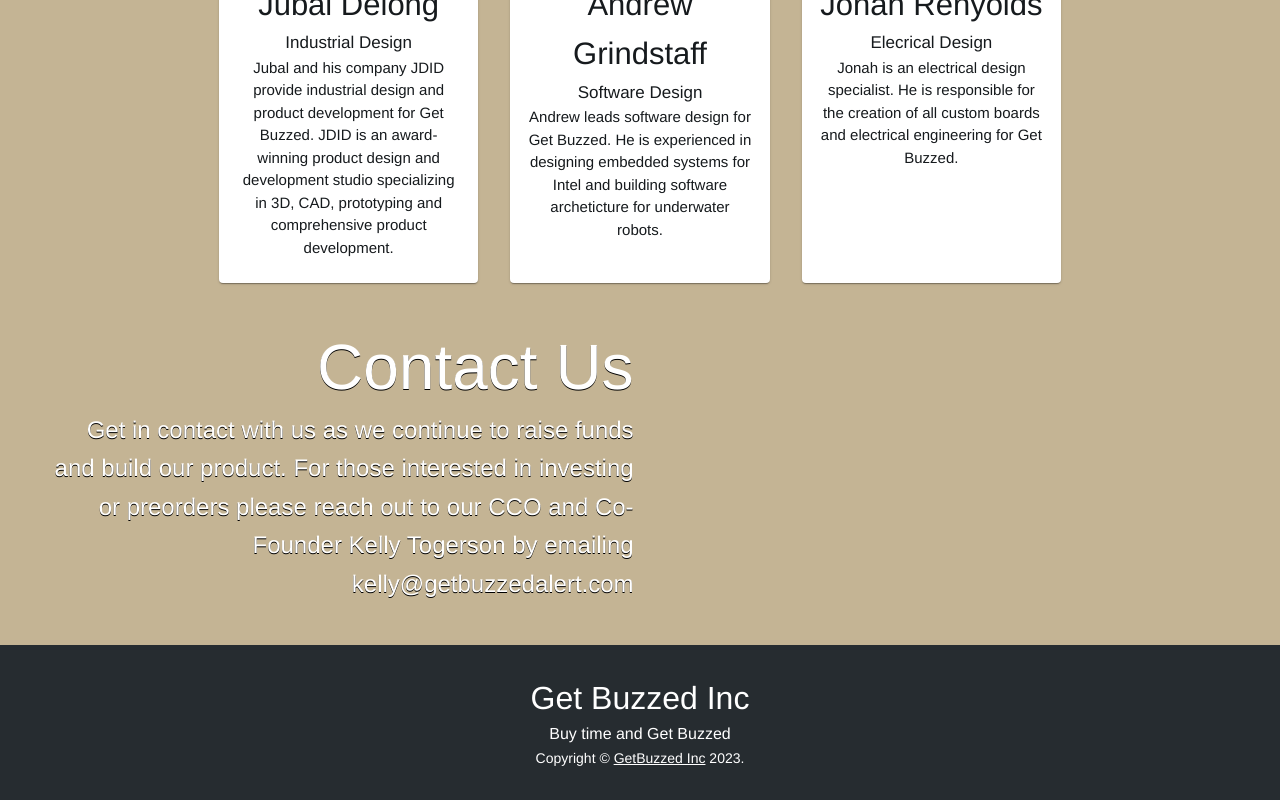
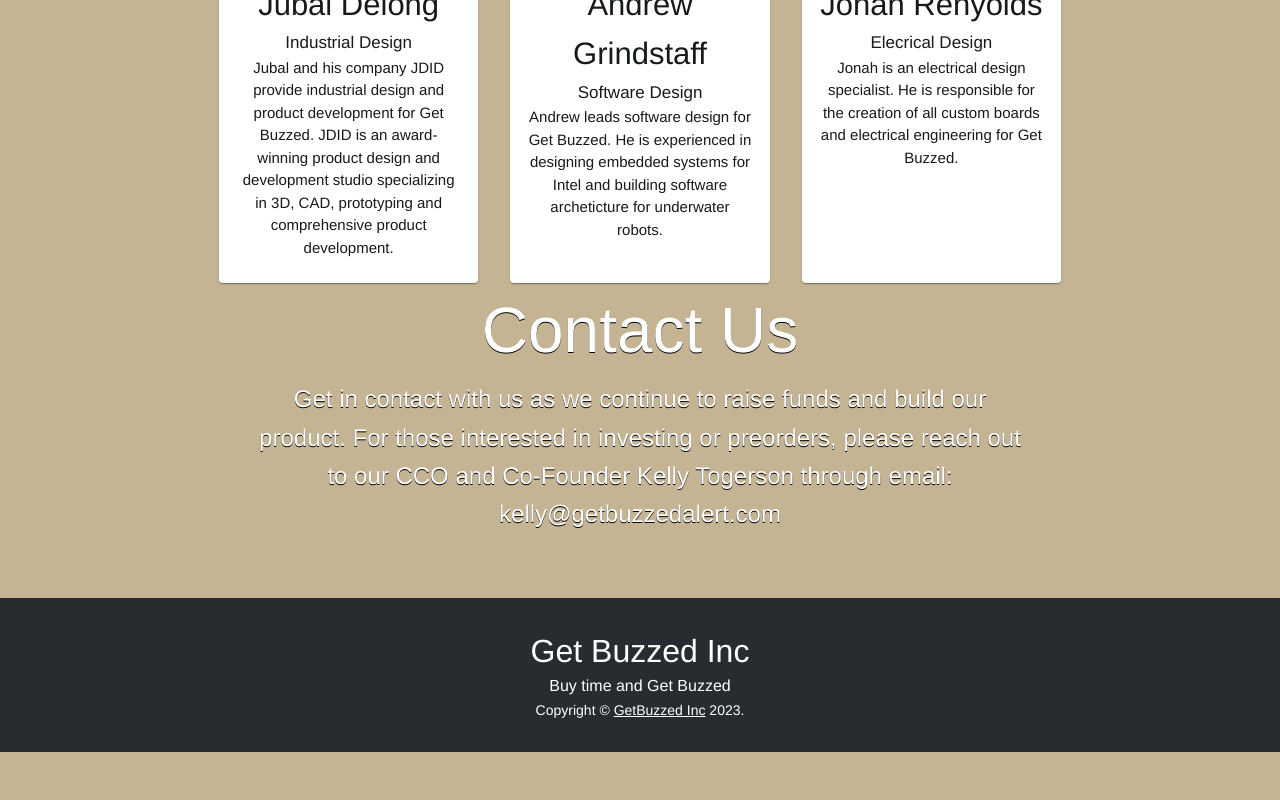
Before and after one commit to ajgrinds/GetBuzzedAlert, a React (Create React App) app in the folder getbuzzed/: page / in a window 1280 px wide. Shown: the part 4524-5324 px from the top of the page. After the commit the page ends 5276 px from the top, so only its background shows below. Built offline with nearby package versions, Linux system fonts and the light colour scheme.

Commit message:
Fixed contact form

```diff
--- a/getbuzzed/src/HomePage.js
+++ b/getbuzzed/src/HomePage.js
@@ -100,7 +100,7 @@
   "Buy time, Get Buzzed."
   ]
 
-const contactUsDescription = "Get in contact with us as we continue to raise funds and build our product. For those interested in investing or preorders please reach out to our CCO and Co-Founder Kelly Togerson by emailing kelly@getbuzzedalert.com"
+const contactUsDescription = "Get in contact with us as we continue to raise funds and build our product. For those interested in investing or preorders, please reach out to our CCO and Co-Founder Kelly Togerson through email: kelly@getbuzzedalert.com"
 
 const footerSlogan = "Buy time and Get Buzzed"
 
@@ -351,22 +351,18 @@
           </Container>
         </div>
         <div id='contact' style={{ margin: "0px 0px 1% 0px" }}>
-        <Grid container>
-        <Grid item key="title" md={6} sx={{ pr:"0.5%", pl:"4%", pt:"0.5%" }}>
           <Typography
-         align="right"
+         align="center"
             component="h3"
             variant="h3"
             color="white"
             fontWeight="fontWeightMedium"
             sx={{ pt:10, textShadow: "0px 1px black"}}
-            style={{ margin: "-10% 0px 1% 0px" }}
+            style={{ margin: "-7% 0px 1% 0px" }}
           >
             Contact Us
           </Typography>
-          <Typography align='right' variant="h6" color="white" style={{ margin: "0px 0px 5% 0px", textShadow: "0px 1px black" }}>{ contactUsDescription }</Typography>
-          </Grid>
-          </Grid>
+          <Typography align='center' variant="h6" color="white" style={{ margin: "0% 20% 5% 20%", textShadow: "0px 1px black" }}>{ contactUsDescription }</Typography>
         </div>
       </main>
       {/* Footer */}
```
